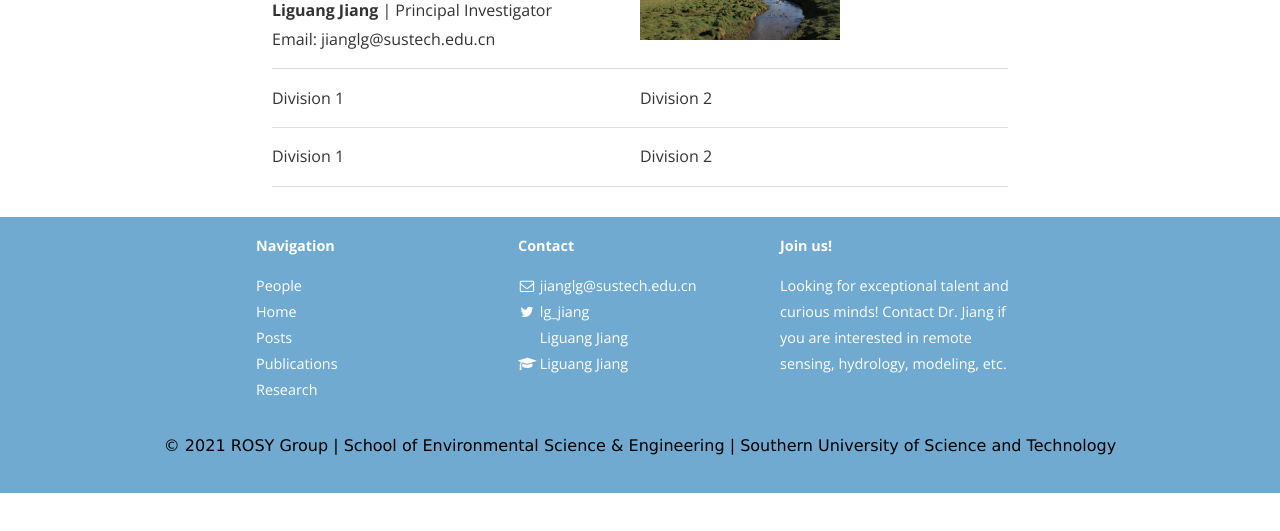
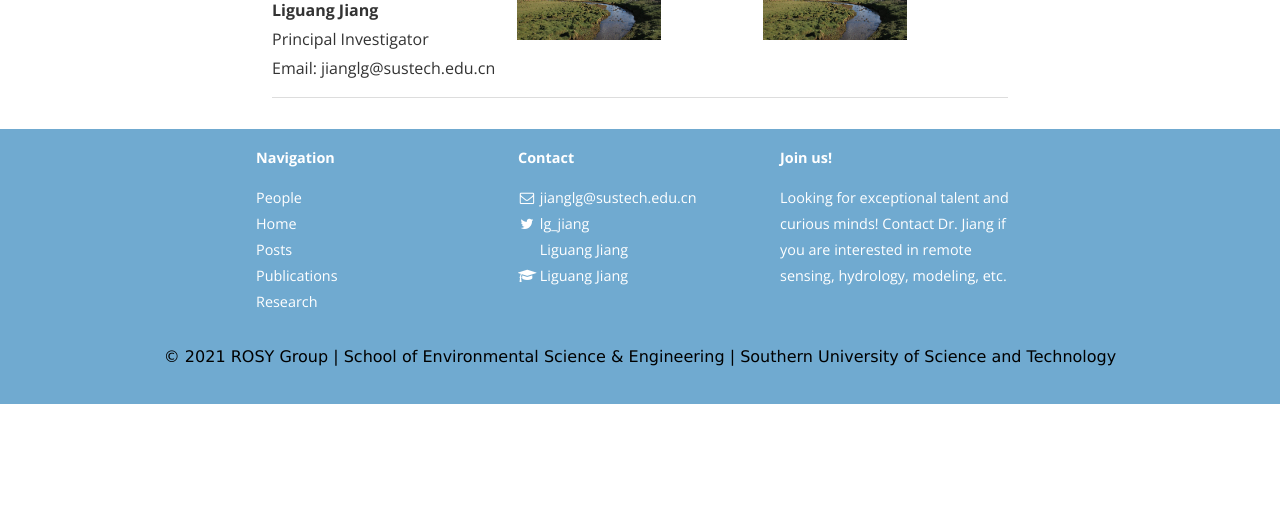
Before and after one commit to 12530/rshydro, a Jekyll site: the page built from People.md, in a window 1280 px wide, cut to the strip 369-900 px from the top of the page. Built offline with Jekyll 4.4.1, drawn with Linux system fonts in a browser that asks for light colours; nearby versions of some CDN libraries.

Commit message:
Update People.md

```diff
--- a/People.md
+++ b/People.md
@@ -29,13 +29,9 @@ main_nav: true
 
 <table cellspacing="2" cellpadding="2">
   <tr>
-    <td><img src="/assets/Liguang.jpg" style="width:144px;height:120px;"> <b>Liguang Jiang</b> | Principal Investigator<br> Email: jianglg@sustech.edu.cn</td>
-    <td><img align="left" src="/assets/header_image.jpg" alt="alti-mission" style="width:200px;height:150px;"> Division 2</td>
+    <td><img src="/assets/Liguang.jpg" style="width:144px;height:120px;"> <b>Liguang Jiang</b> <br>Principal Investigator<br> Email: jianglg@sustech.edu.cn</td>
+    <td><img align="left" src="/assets/header_image.jpg" alt="alti-mission" style="width:144px;height:120px;"> Division 2</td>
+    <td><img align="left" src="/assets/header_image.jpg" alt="alti-mission" style="width:144px;height:120px;"> Division 2</td>
   </tr>
-  <tr class="even">
-    <td>Division 1</td><td>Division 2</td>
-  </tr>
-  <tr>
-    <td>Division 1</td><td>Division 2</td>
-  </tr>
+
 </table>
```
